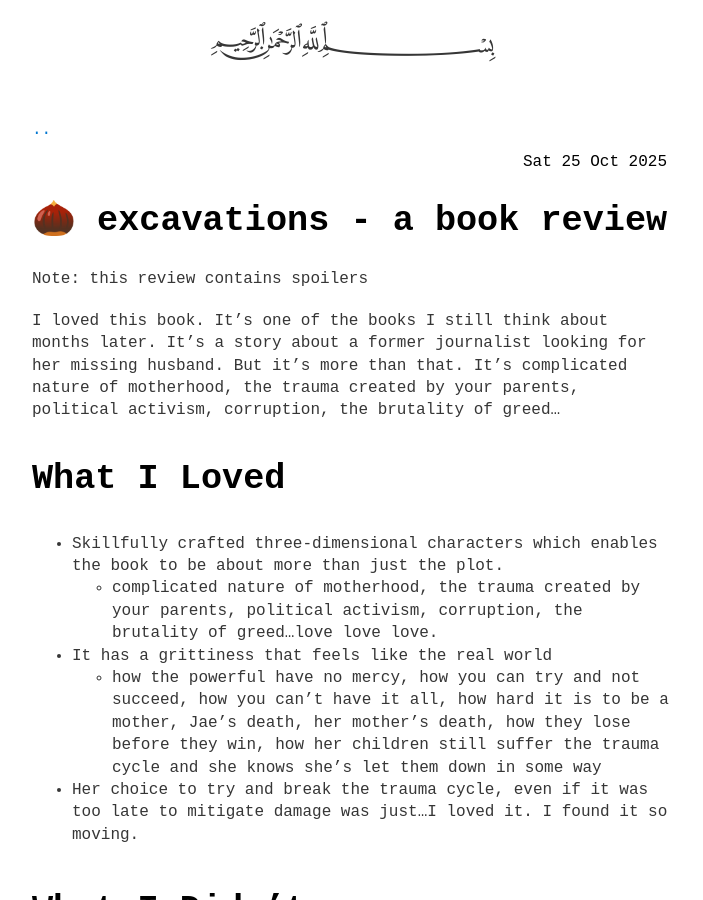
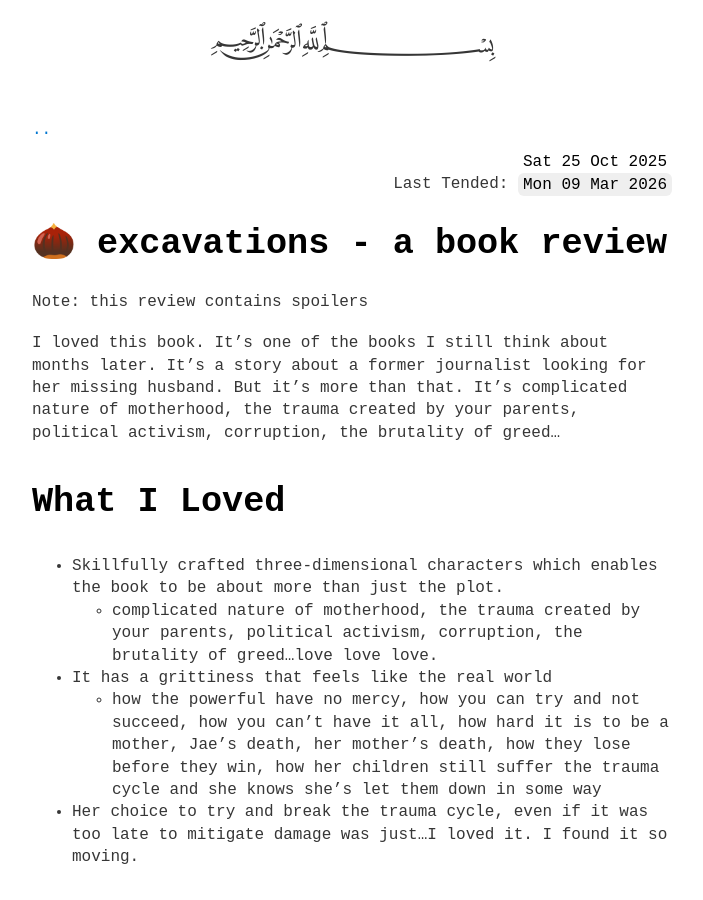
Before and after one commit to person-al/person-al.github.io, a Jekyll site: the page built from _posts/2025-10-25-🌰-excavations---a-book-review.md, in a window 1280 px wide and 900 px high. Shown: the whole window, without its empty margins (288-991 px from the left). Built offline with Jekyll 4.4.1, drawn with Linux system fonts in a browser that asks for light colours.

Commit message:
fixing updated_at timestamp

```diff
--- a/_posts/2025-10-25-🌰-excavations---a-book-review.md
+++ b/_posts/2025-10-25-🌰-excavations---a-book-review.md
@@ -2,6 +2,7 @@
 category: "\U0001F330"
 date: 2025-10-25
 format: ebook
+last_modified_at: 2026-03-09
 layout: post
 pagelength: 302
 readtime: 3 hours 40 minutes
```
